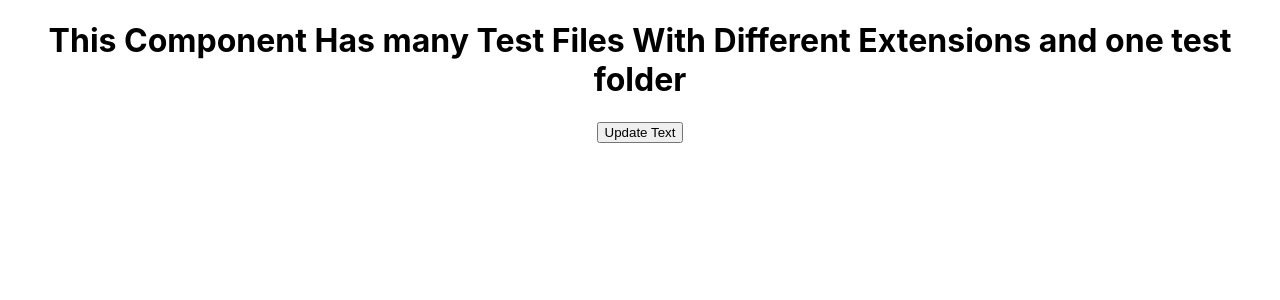
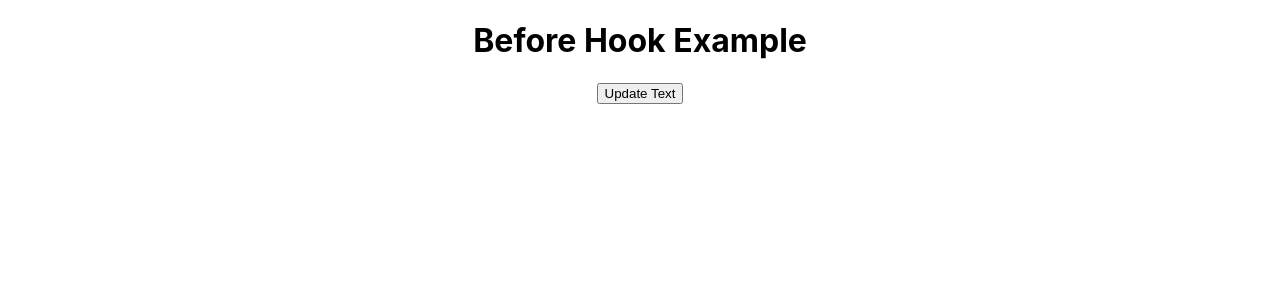
Before and after one commit to muazimmaqbool/React_Testing_Library, a React (Create React App) app: page / in a window 1280 px wide. Shown: the top 300 px of the page. Built offline with nearby package versions, Linux system fonts and the light colour scheme.

Commit message:
before and after

```diff
--- a/src/App.js
+++ b/src/App.js
@@ -44,8 +44,8 @@ function App() {
       {/* <InputFile/> */}
       {/* <OnChangeTest/> */}
       {/* <ClickTest/> */}
-      <Diff_File_Ext/>
-      {/* <Before_After/> */}
+      {/* <Diff_File_Ext/> */}
+      <Before_After/>
       {/* <SnapShot/> */}
       {/* <FuncOne/> */}
       {/* <GetByRole/> */}
```
Also changed, not shown: src/8_Before_Hook/Before_After_hooks.jsx (+10 -1 lines), 1 other file (tests, documents, lock files or other folders).
